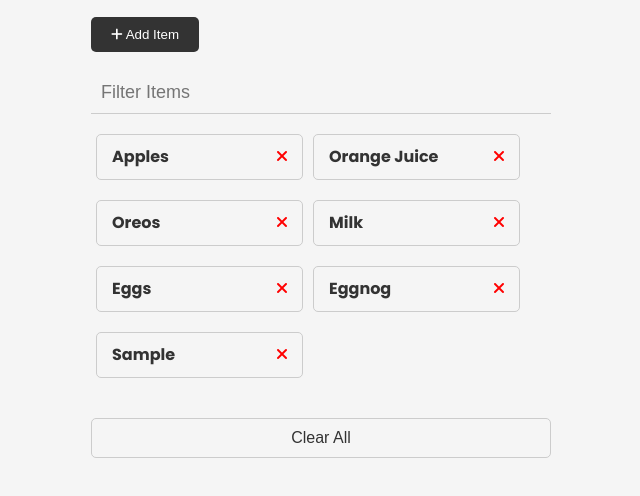
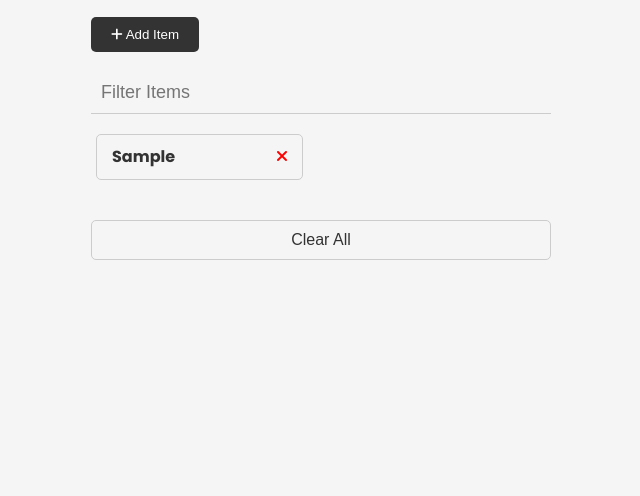
Before and after one commit to reznaeous/traversymedia-modernjavascript-shoppinglist, a plain HTML site: page index.html in a window 1280 px wide. Both pictures are taken after typing "Sample" into the empty fields and a click on the button "Add Item". Shown: the part 164-660 px from the top of the page, without its empty margins (319-959 px from the left). Drawn offline with Linux system fonts and the light colour scheme.

Commit message:
Implement adding and reading items with local storage

```diff
--- a/index.html
+++ b/index.html
@@ -44,7 +44,7 @@
       </div>
 
       <ul id="item-list" class="items">
-        <li>
+        <!-- <li>
           Apples
           <button class="remove-item btn-link text-red">
             <i class="fa-solid fa-xmark"></i>
@@ -79,7 +79,7 @@
           <button class="remove-item btn-link text-red">
             <i class="fa-solid fa-xmark"></i>
           </button>
-        </li>
+        </li> -->
       </ul>
 
       <button id="clear" class="btn-clear">Clear All</button>
--- a/script.js
+++ b/script.js
@@ -4,7 +4,14 @@
 const clearAll = document.getElementById('clear');
 const itemFilter = document.getElementById('filter');
 
-function addItem(e) {
+function displayItems() {
+  const itemsFromStorage = getItemsFromStorage();
+
+  itemsFromStorage.forEach((item) => addItemToDOM(item));
+  checkUI();
+}
+
+function onAddItemSubmit(e) {
   e.preventDefault();
 
   const newItem = itemInput.value;
@@ -14,18 +21,42 @@
     return;
   }
 
+  addItemToDOM(newItem);
+  addItemToStorage(newItem);
+  checkUI();
+
+  itemInput.value = '';
+}
+
+function addItemToDOM(item) {
   const li = document.createElement('li');
-  li.appendChild(document.createTextNode(newItem));
+  li.appendChild(document.createTextNode(item));
 
   const button = createButton('remove-item btn-link text-red');
   li.appendChild(button);
 
   // Add li element to DOM
   itemList.appendChild(li);
+}
 
-  checkUI();
+function addItemToStorage(item) {
+  const itemsFromStorage = getItemsFromStorage();
 
-  itemInput.value = '';
+  itemsFromStorage.push(item);
+
+  localStorage.setItem('items', JSON.stringify(itemsFromStorage));
+}
+
+function getItemsFromStorage() {
+  let itemsFromStorage;
+
+  if (localStorage.getItem('items') === null) {
+    itemsFromStorage = [];
+  } else {
+    itemsFromStorage = JSON.parse(localStorage.getItem('items'));
+  }
+
+  return itemsFromStorage;
 }
 
 function createButton(classes) {
@@ -87,9 +118,15 @@
   }
 }
 
-itemForm.addEventListener('submit', addItem);
-itemList.addEventListener('click', removeItem);
-clearAll.addEventListener('click', clearItems);
-itemFilter.addEventListener('input', filterItems);
+// Initialize app
+function init() {
+  itemForm.addEventListener('submit', onAddItemSubmit);
+  itemList.addEventListener('click', removeItem);
+  clearAll.addEventListener('click', clearItems);
+  itemFilter.addEventListener('input', filterItems);
+  document.addEventListener('DOMContentLoaded', displayItems);
 
-checkUI();
+  checkUI();
+}
+
+init();
```
